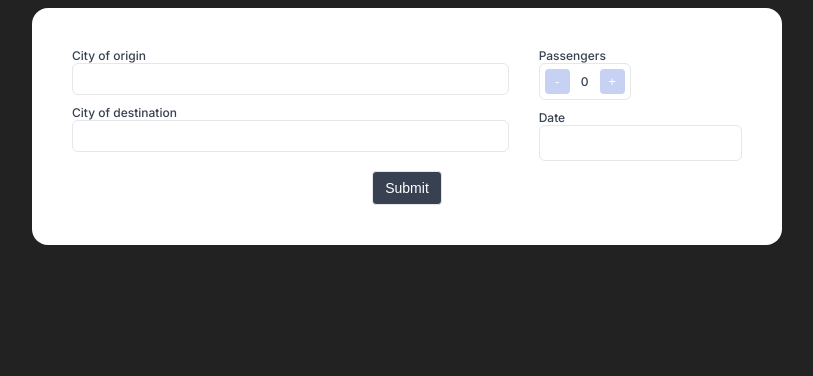
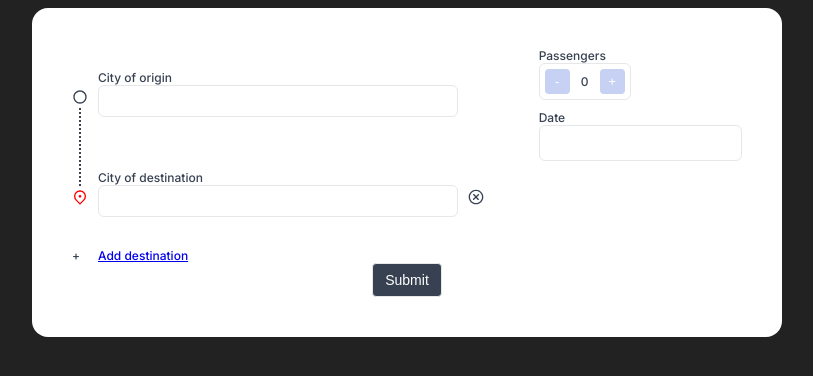
Before and after one commit to vitorcremonez/mozio-tech-assessment, a Next.js app: page / in a window 1280 px wide. Shown: the top 376 px of the page, without its empty margins (233-1046 px from the left). Built offline with nearby package versions, Linux system fonts and the light colour scheme.

Commit message:
Isolate field logic

```diff
--- /dev/null
+++ b/src/components/RouteFields/index.tsx
@@ -0,0 +1,100 @@
+import { LocationPickerField } from "components/fields";
+import React, { useState } from "react";
+import { BiCircle as CircleIcon } from "react-icons/bi";
+import { CgCloseO as CloseIcon } from "react-icons/cg";
+import { RiMapPin2Line as PinIcon } from "react-icons/ri";
+import {
+	LeftColumn,
+	MiddleColumn,
+	RightColumn,
+	Row,
+	Table,
+	VerticalLine,
+} from "./styles";
+
+interface RouteFieldsProps {}
+
+const RouteFields: React.FC<RouteFieldsProps> = () => {
+	const [destinations, setDestinations] = useState(["aaa"]);
+
+	return (
+		<Table border={1} cellSpacing={0} cellPadding={0}>
+			<tbody>
+				<Row>
+					<LeftColumn>
+						<CircleIcon size={16} color={"#374151"} />
+						<VerticalLine />
+					</LeftColumn>
+					<MiddleColumn>
+						<LocationPickerField
+							defaultValue={""}
+							name={"origin"}
+							label={"City of origin"}
+							validate={(value) => {
+								if (!value) {
+									return "You must choose the city of origin";
+								}
+							}}
+						/>
+					</MiddleColumn>
+					<RightColumn></RightColumn>
+				</Row>
+				{destinations.map((destination, index) => {
+					const isLast = index === destinations.length - 1;
+					return (
+						<Row key={index}>
+							<LeftColumn>
+								{isLast ? (
+									<PinIcon size={16} style={{ color: "#FF0000" }} />
+								) : (
+									<>
+										<CircleIcon size={16} color={"#374151"} />
+										<VerticalLine />
+									</>
+								)}
+							</LeftColumn>
+							<MiddleColumn>
+								<LocationPickerField
+									defaultValue={""}
+									name={`destinations["${destination}"]`}
+									label={"City of destination"}
+									validate={(value) => {
+										if (!value) {
+											return "You must choose the city of destination";
+										}
+									}}
+								/>
+							</MiddleColumn>
+							<RightColumn>
+								<CloseIcon
+									size={16}
+									onClick={() => {
+										setDestinations(
+											destinations.filter((x) => destination !== x)
+										);
+									}}
+								/>
+							</RightColumn>
+						</Row>
+					);
+				})}
+				<Row>
+					<td>+</td>
+					<MiddleColumn>
+						<a
+							href="#"
+							onClick={() => {
+								setDestinations([...destinations, Math.random().toString()]);
+							}}
+						>
+							Add destination
+						</a>
+					</MiddleColumn>
+					<RightColumn></RightColumn>
+				</Row>
+			</tbody>
+		</Table>
+	);
+};
+
+export default RouteFields;
--- /dev/null
+++ b/src/components/RouteFields/styles.ts
@@ -0,0 +1,31 @@
+import styled from "styled-components";
+
+export const Table = styled.table`
+	width: 100%;
+`;
+
+export const Row = styled.tr``;
+
+export const LeftColumn = styled.td`
+	width: 16px;
+	margin-right: 10px;
+	height: 100px;
+	box-sizing: border-box;
+	position: relative;
+	text-align: center;
+`;
+
+export const MiddleColumn = styled.td`
+	padding-left: 10px;
+`;
+
+export const VerticalLine = styled.div`
+	border-left: 2px dotted #374151;
+	left: calc(50% - 1px);
+	position: absolute;
+	height: 78px;
+`;
+
+export const RightColumn = styled.td`
+	padding-left: 10px;
+`;
--- a/src/components/fields/LocationPickerField/index.tsx
+++ b/src/components/fields/LocationPickerField/index.tsx
@@ -1,30 +1,35 @@
 import { LocationPickerInput } from "components/inputs";
-import { Field, useField } from "formik";
+import { Field } from "formik";
 import React from "react";
+import useField from "../useField";
 
 export interface LocationPickerFieldProps {
 	name: string;
-	value?: string;
+	defaultValue: string;
 	label: string;
 	validate?: (value: string) => string | undefined;
 }
 
 const LocationPickerField: React.FC<LocationPickerFieldProps> = ({
 	name,
-	value = "",
+	defaultValue,
 	label,
 	validate = () => undefined,
 }) => {
-	const [_field, meta, helpers] = useField({ name, value, validate });
+	const { value, touched, error, setValue } = useField({
+		name,
+		defaultValue,
+		validate,
+	});
 
 	return (
 		<Field
 			name={name}
-			value={meta.value}
+			value={value}
 			label={label}
-			error={meta.touched && meta.error ? meta.error : undefined}
+			error={error && touched ? error : undefined}
 			component={LocationPickerInput}
-			onChange={(value: any) => helpers.setValue(value)}
+			onChange={(newValue: any) => setValue(newValue)}
 		/>
 	);
 };
--- /dev/null
+++ b/src/components/fields/useField.ts
@@ -0,0 +1,29 @@
+import { useFormikContext, useField as useFormikField } from "formik";
+import { useEffect } from "react";
+
+const useField = (params: {
+	name: string;
+	defaultValue: any;
+	validate: any;
+}) => {
+	const [_field, meta, helpers] = useFormikField({
+		name: params.name,
+		validate: params.validate,
+	});
+	const { setFieldValue } = useFormikContext();
+
+	useEffect(() => {
+		if (meta.value === undefined) {
+			helpers.setValue(params.defaultValue);
+		}
+	}, [params.defaultValue, setFieldValue, meta.value, helpers]);
+
+	return {
+		value: meta.value || params.defaultValue,
+		touched: meta.touched,
+		error: meta.error,
+		setValue: helpers.setValue,
+	};
+};
+
+export default useField;
--- a/src/pages/index.tsx
+++ b/src/pages/index.tsx
@@ -1,10 +1,7 @@
 import { Button, Form } from "components";
 import Card from "components/Card";
-import {
-	DatePickerField,
-	LocationPickerField,
-	StepperField,
-} from "components/fields";
+import RouteFields from "components/RouteFields";
+import { DatePickerField, StepperField } from "components/fields";
 import { Col, Row } from "react-grid-system";
 
 export default function Home() {
@@ -13,8 +10,6 @@ export default function Home() {
 			<div style={{ maxWidth: 750, margin: "auto" }}>
 				<Form
 					initialValues={{
-						origin: "",
-						destinations: [""],
 						passengers: 0,
 						date: "",
 					}}
@@ -23,25 +18,7 @@ export default function Home() {
 					<Card>
 						<Row>
 							<Col xs={12} md={8}>
-								{/* <RouteFields /> */}
-								<LocationPickerField
-									name={"origin"}
-									label={"City of origin"}
-									validate={(value) => {
-										if (!value) {
-											return "You must choose the city of origin";
-										}
-									}}
-								/>
-								<LocationPickerField
-									name={"destinations[0]"}
-									label={"City of destination"}
-									validate={(value) => {
-										if (!value) {
-											return "You must choose the city of destination";
-										}
-									}}
-								/>
+								<RouteFields />
 							</Col>
 							<Col xs={12} md={4}>
 								<StepperField
@@ -57,7 +34,6 @@ export default function Home() {
 									name={"date"}
 									label={"Date"}
 									validate={(value) => {
-										console.log("TTTTT", value);
 										if (!value) {
 											return "Select date";
 										}
```
Also changed, not shown: src/globals.css (line endings or trailing spaces).
